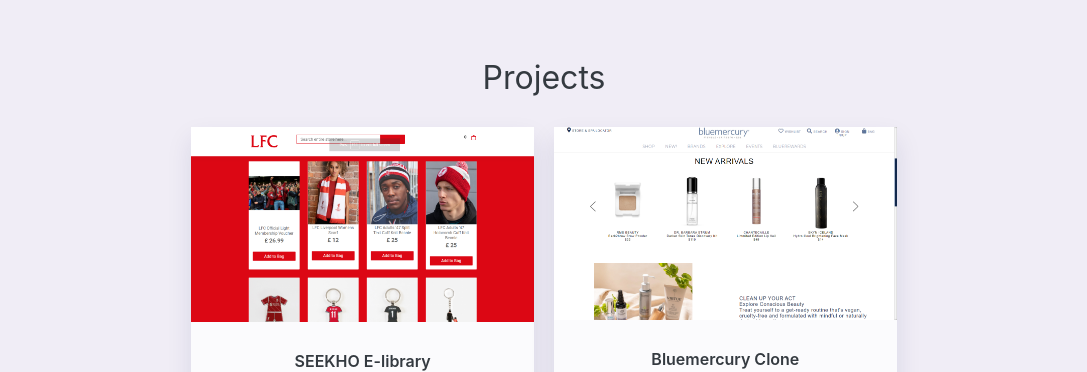
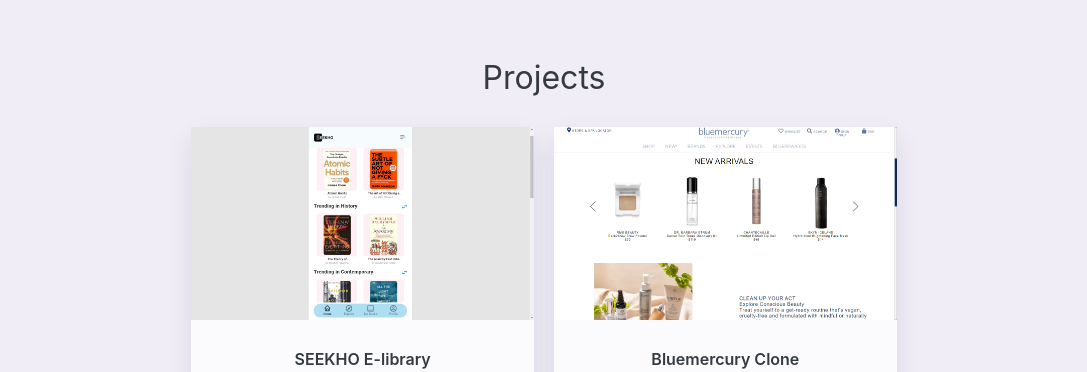
Before and after one commit to Vishal-080/vishalrathod_portfolio, a React (Create React App) app in the folder portfolio/: page / in a window 1280 px wide. Shown: the part 2200-2572 px from the top of the page, without its empty margins (96-1183 px from the left). Built offline with nearby package versions, Linux system fonts and the light colour scheme; no server answers; a web font is replaced by a local one.

Commit message:
Updated project images

```diff
--- a/portfolio/src/Components/Projects/Projects.jsx
+++ b/portfolio/src/Components/Projects/Projects.jsx
@@ -71,7 +71,7 @@
     {
       id: 4,
       project_name: "SEEKHO E-library",
-      image: "/project_images/lfcstore.png",
+      image: "/project_images/Seekho.png",
       project_desc:
         "An online E library built using React JS, Express js, Node JS and Mongodb.",
       deploy_link: "https://seekho-frontend-vcow10kar.vercel.app/",
```
Also changed, not shown: portfolio/public/project_images/Seekho.png (added).
